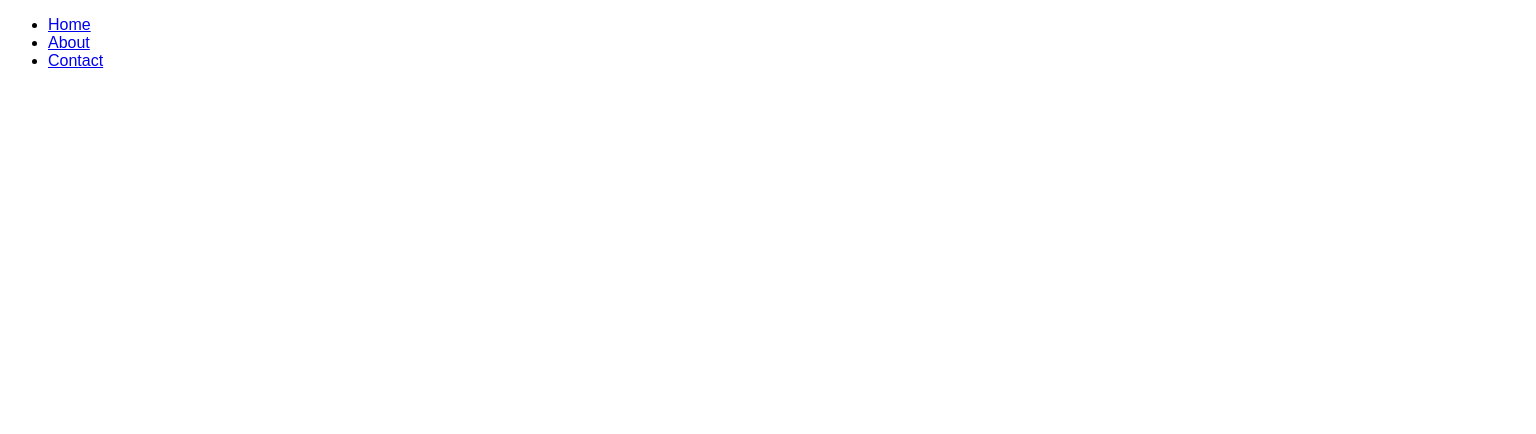
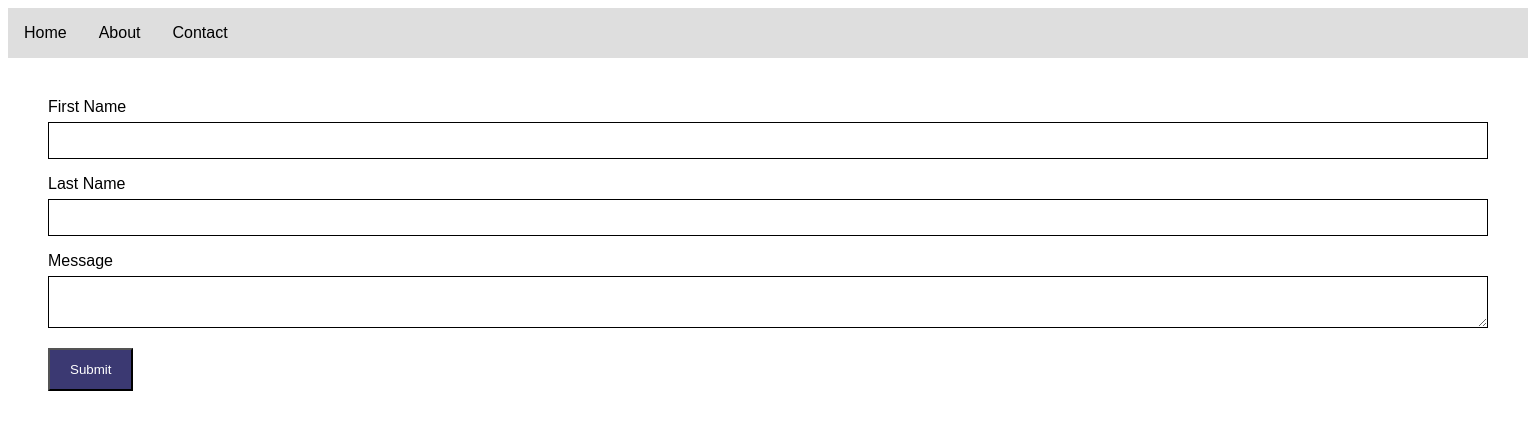
Before and after one commit to KeylahW/mtm6201-midterm, a plain HTML site: page website/contact.html in a window 1536 px wide. Drawn offline with Linux system fonts and the light colour scheme; files that its build step writes are made by us from their sources.

Commit message:
adds and styles form to contact page

```diff
--- a/main.css
+++ /dev/null
@@ -1,3 +0,0 @@
-body {
-    font-family: Arial, Helvetica, sans-serif;
-}
--- a/website/contact.html
+++ b/website/contact.html
@@ -15,5 +15,21 @@
             <li><a href="contact.html">Contact</a></li>
         </ul>
     </nav>
+
+    <div class="container">
+        <form>
+            <label for="fname">First Name</label>
+            <input type="text" id="name" name="fname">
+
+            <label for="lname">Last Name</label>
+            <input type="text" id="lname" name="lastname">
+
+            <label for="message">Message</label>
+            <textarea id="message" name="message"></textarea>
+
+            <input type="submit" value="Submit">
+
+        </form>
+    </div>
 </body>
 </html>
--- /dev/null
+++ b/website/main.css
@@ -0,0 +1,75 @@
+body {
+    font-family: Arial, Helvetica, sans-serif;
+}
+
+ul {
+    list-style-type: none;
+    margin: 0;
+    padding: 0;
+    background-color: rgb(222, 222, 222);
+}
+
+li a {
+    display: block;
+    text-align: center;
+    padding: 1rem;
+    text-decoration: none;
+    color: black;
+  }
+
+li a:hover {
+    background-color: rgb(61, 61, 119);
+    color: aliceblue;
+}
+
+input[type=text], select, textarea {
+    width: 100%;
+    padding: 10px;
+    border: 1px solid #000000;
+    box-sizing: border-box;
+    margin-top: 6px;
+    margin-bottom: 16px;
+    resize: vertical;
+  }
+
+  input[type=submit]:hover {
+    background-color: #695bc2;
+  }
+
+  input[type=submit] {
+    background-color: #3b3972;
+    color: white;
+    padding: 12px 20px;
+    cursor: pointer;
+  }
+
+  .container {
+    border-radius: 5px;
+    padding: 40px;
+  }
+
+
+@media (min-width:1281px) {
+    li {
+        display: inline;
+        float: left;
+    }
+
+    a {
+        display: block;
+        padding: 8px;
+        background-color:  rgb(222, 222, 222);
+    }
+
+    li a{
+        display: block;
+        color: black;
+        text-align: center;
+    }
+
+    ul {
+        background-color:  rgb(222, 222, 222);
+        list-style-type: none;
+        overflow: hidden;
+    }
+}
```
